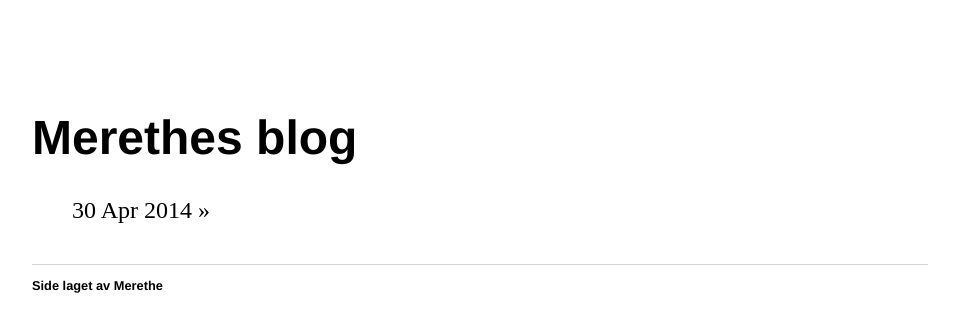
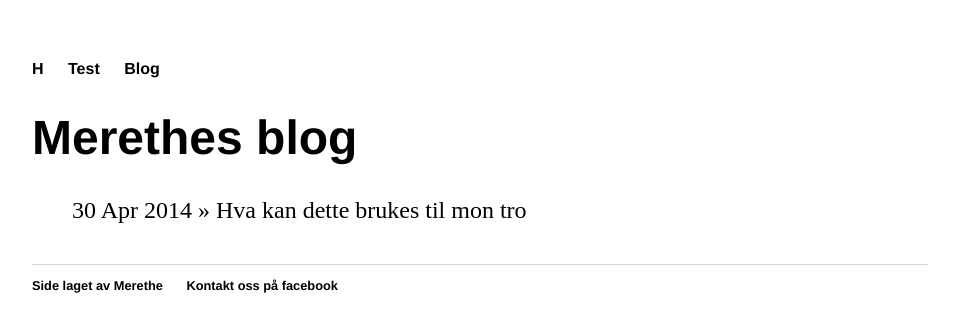
Before and after one commit to Varda84/Digicon_shop, a Jekyll site: the page built from blog/index.html, in a window 1280 px wide. Shown: the top 332 px of the page, without its empty margins (160-1119 px from the left). Built offline with Jekyll 4.4.1, drawn with Linux system fonts in a browser that asks for light colours.

Commit message:
Update main.css

```diff
--- a/css/main.css
+++ b/css/main.css
@@ -14,7 +14,7 @@
 }
 a {
     text-decoration: none;
-    color: #FFFFFF;
+    color: #000000;
 }
 a:hover {
     text-decoration: underline;
```
